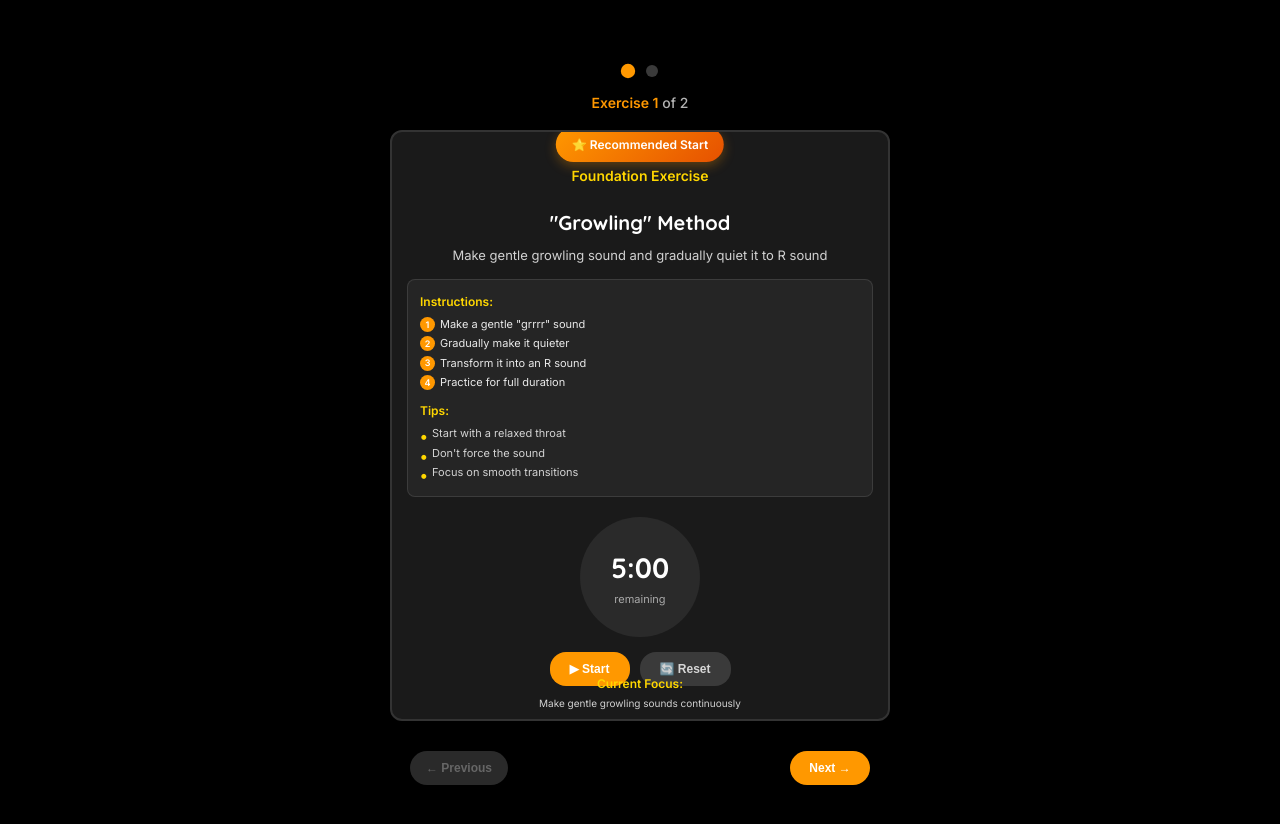
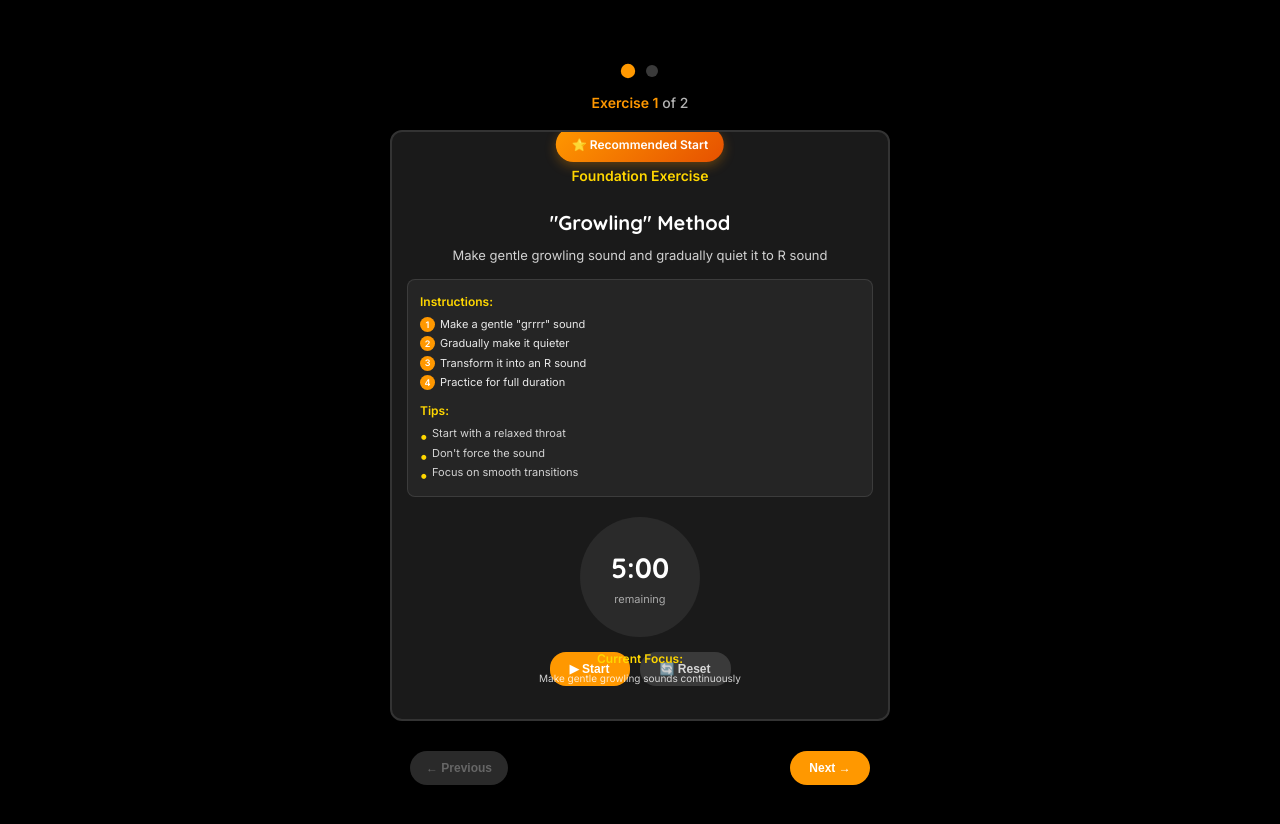
Before and after one commit to riser101/rhotacism-website, a website: page exercises.html in a window 1280 px wide. Shown: the part 88-912 px from the top of the page. Drawn offline with Linux system fonts and the light colour scheme.

Commit message:
Update exercises.html to adjust the position of the current focus element for improved layout. Also, update the .DS_Store file.

```diff
--- a/exercises.html
+++ b/exercises.html
@@ -438,7 +438,7 @@
         /* Current Focus */
         .current-focus {
             position: absolute;
-            bottom: 10px;
+            bottom: 35px;
             left: 50%;
             transform: translateX(-50%);
             text-align: center;
```
